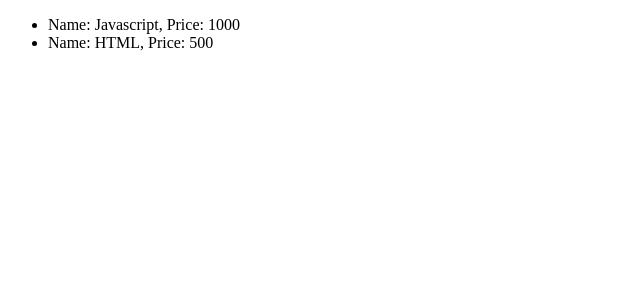
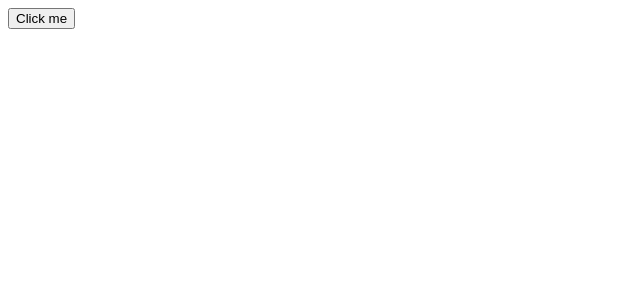
Before and after one commit to DuyPhatpeo/Reactjs, a React (Vite) app in the folder reactLearning/: page / in a window 1280 px wide. Shown: the top 300 px of the page, without its empty margins (0-640 px from the left). Built offline with nearby package versions, Linux system fonts and the light colour scheme.

Commit message:
Xử lý event trong ReactJS

```diff
--- a/reactLearning/src/App.jsx
+++ b/reactLearning/src/App.jsx
@@ -1,10 +1,10 @@
 import React from "react";
-import Courses from "./components/Course";
+import Message from "./components/Message";
 
 function App() {
   return (
     <>
-      <Courses />
+      <Message />
     </>
   );
 }
--- /dev/null
+++ b/reactLearning/src/components/Message.jsx
@@ -0,0 +1,10 @@
+export default function Message() {
+  const handleClick = () => {
+    console.log("Message here");
+  };
+  return (
+    <div>
+      <button onClick={handleClick()}>Click me</button>
+    </div>
+  );
+}
```
